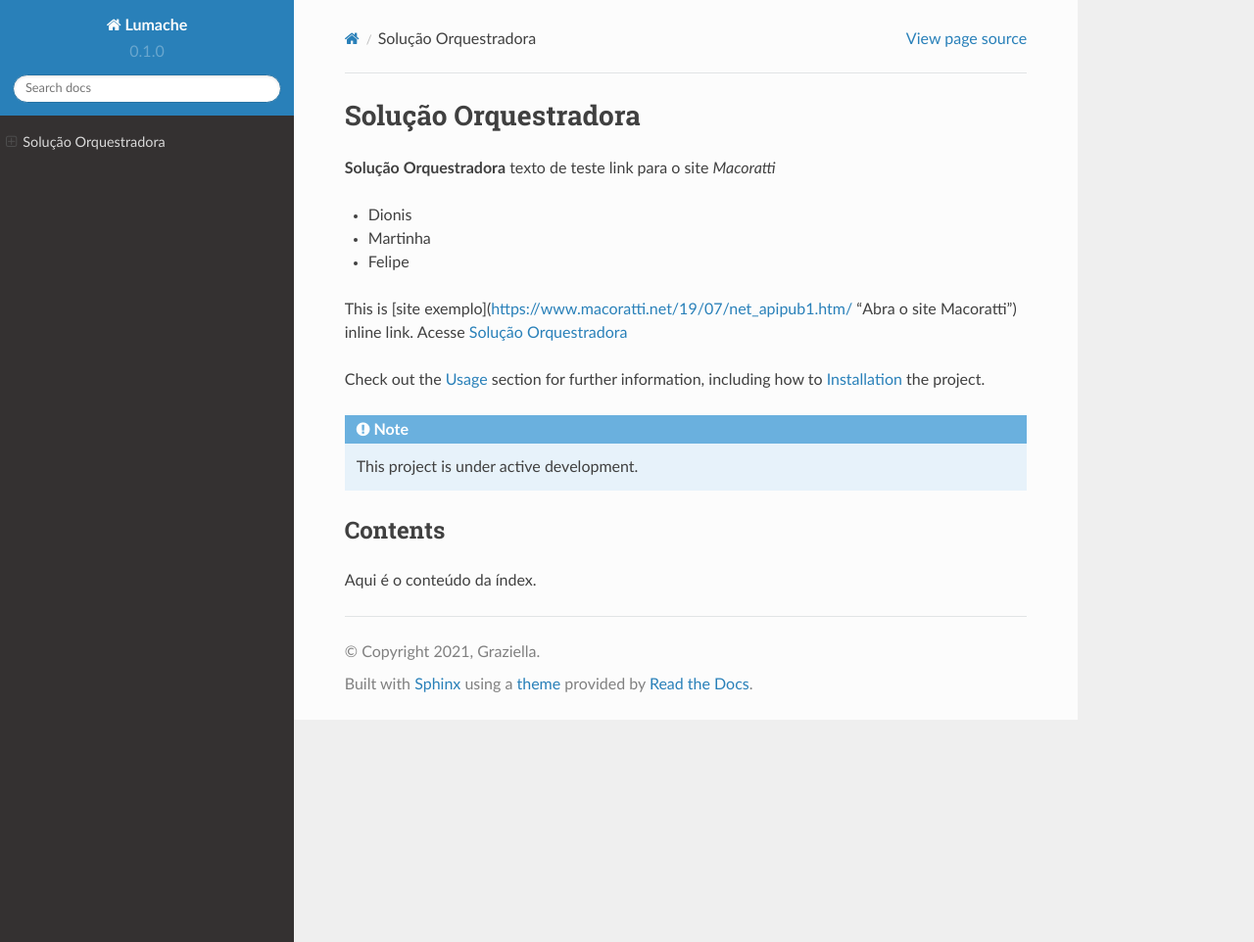
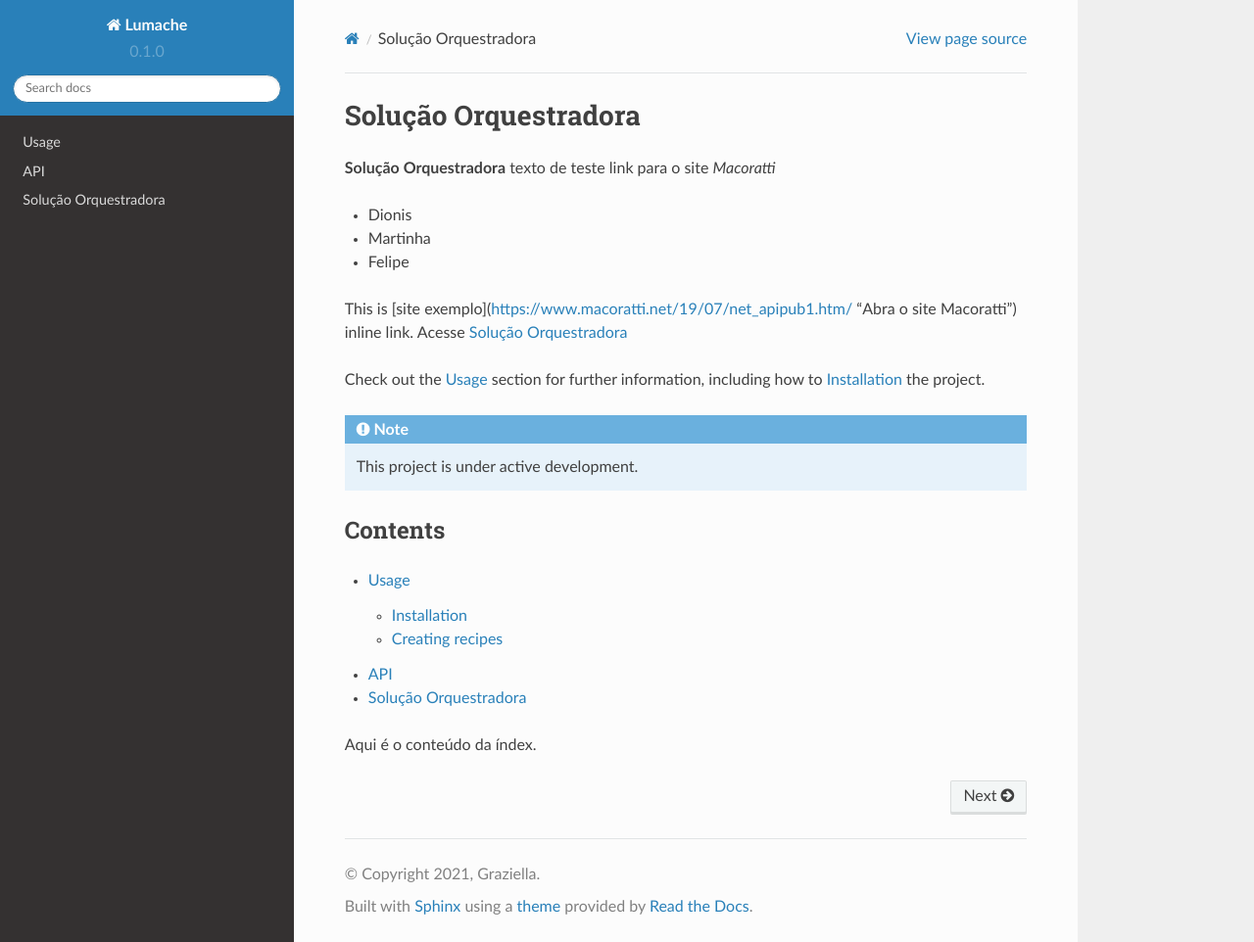
Before and after one commit to dionisribeiro/solucao-orquestradora, a Sphinx documentation site: the page built from docs/source/index.rst, in a window 1280 px wide and 962 px high. Shown: the whole window at 98% size. Built offline with Sphinx 7.4.7 and the Read the Docs theme 2.0.0, drawn with Linux system fonts in a browser that asks for light colours.

Commit message:
Update index.rst

```diff
--- a/docs/source/index.rst
+++ b/docs/source/index.rst
@@ -21,5 +21,10 @@ how to :ref:`installation` the project.
 
 Contents
 --------
+.. toctree::
+
+   usage
+   api
+   solucao
 
 Aqui é o conteúdo da índex.
```
